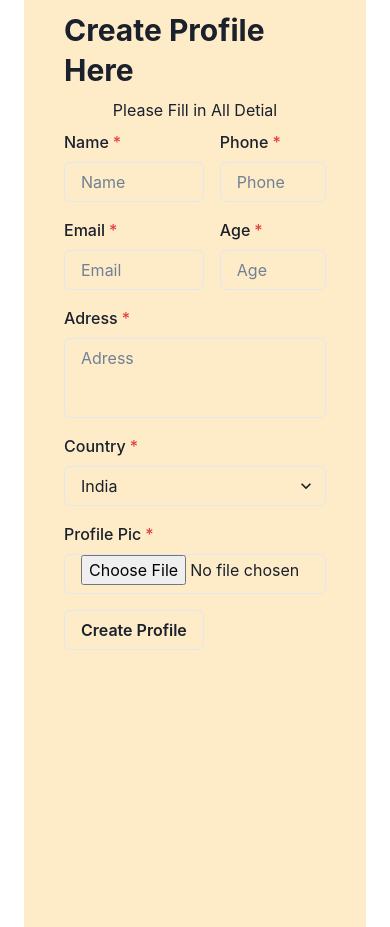
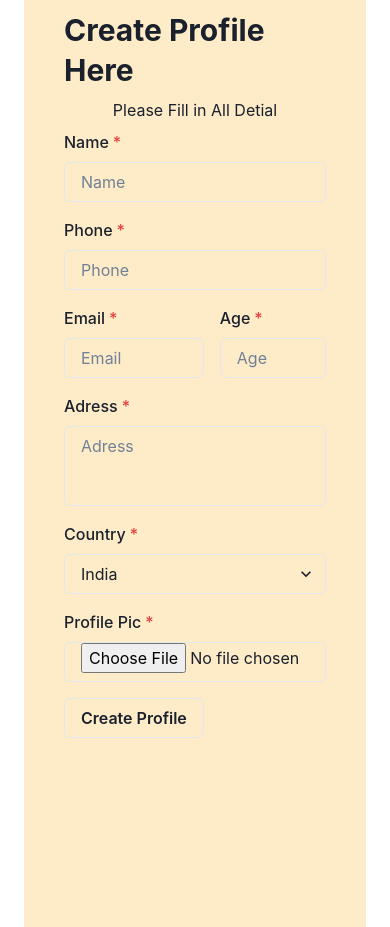
Before and after one commit to ankitsng0007/AnkitRepo, a React (Create React App) app in the folder RCT-101/Day-20/PSC/create-profile/: page / in a window 390 px wide. Shown: the part 1120-2047 px from the top of the page. Built offline with nearby package versions, Linux system fonts and the light colour scheme.

Commit message:
file added

```diff
--- a/RCT-101/Day-20/PSC/create-profile/src/Components/ProfileForm.jsx
+++ b/RCT-101/Day-20/PSC/create-profile/src/Components/ProfileForm.jsx
@@ -38,7 +38,7 @@ export const ProfileForm=()=>{
   templateColumns='repeat(2, 1fr)'
   gap={4}
 >
-  <GridItem colSpan={1}>
+  <GridItem colSpan={{base:2,md:2}}>
     <FormControl isRequired>
         <FormLabel>Name</FormLabel>
         <Input
@@ -49,7 +49,7 @@ export const ProfileForm=()=>{
         onChange={handleChange}/>
     </FormControl>
   </GridItem>
-  <GridItem colSpan={1}>
+  <GridItem colSpan={{base:2,md:1}}>
     <FormControl isRequired>
         <FormLabel>Phone</FormLabel>
         <Input
```
